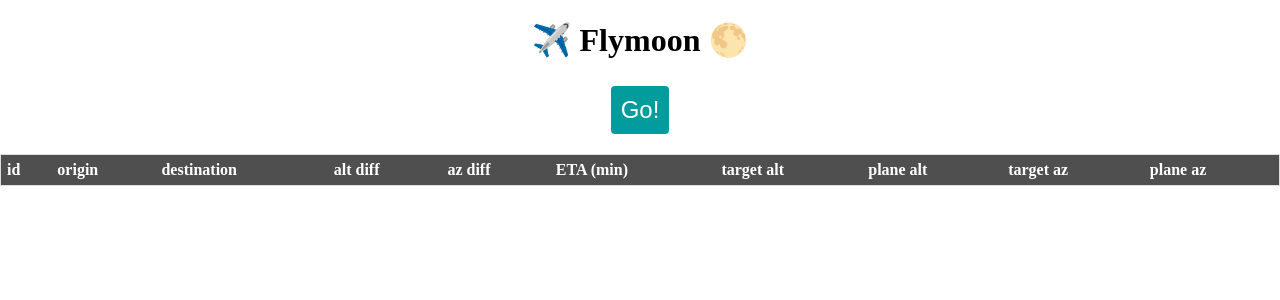
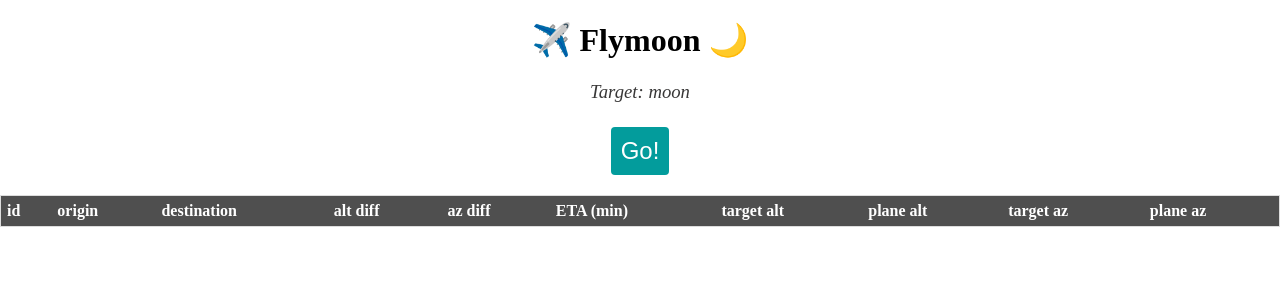
Before and after one commit to dbetm/flymoon, a Flask app: page / in a window 1280 px wide. Shown: the top 300 px of the page. Run offline with Flask 3, Linux system fonts and the light colour scheme; lists and menus that the app fills with data are empty.

Commit message:
choose target from UI

```diff
--- a/app.py
+++ b/app.py
@@ -95,11 +95,10 @@ def check_intersection(
 
 
 
-def run():
+def run(target_name: str = "moon"):
     api_key = os.getenv('AEROAPI_API_KEY')
     personal_latitude = float(os.getenv('PERSONAL_LATITUDE'))
     personal_longitude = float(os.getenv('PERSONAL_LONGITUDE'))
-    target_name = "moon"
 
     earth = ASTRO_EPHEMERIS["earth"]
 
--- a/index.py
+++ b/index.py
@@ -1,21 +1,23 @@
 import time
 
-from flask import Flask, render_template, jsonify
+from flask import Flask, render_template, request, jsonify
 
 from app import run
 
 app = Flask(__name__)
 
 
-@app.route('/')
+@app.route("/")
 def index():
     return render_template("index.html")
 
-@app.route('/check_intersections')
+@app.route("/check_intersections")
 def get_list():
     start_time = time.time()
 
-    data = run()
+    target = request.args["target"]
+
+    data = run(target)
 
     end_time = time.time()
     elapsed_time = end_time - start_time
--- a/static/app.js
+++ b/static/app.js
@@ -11,13 +11,17 @@ var columnNames = [
     "plane_az",
 ];
 
+var target = "sun";
+
 function fetchList() {
     const bodyTable = document.getElementById('flightData');
     let alertMessage = document.getElementById("noResults");
     bodyTable.innerHTML = '';
     alertMessage.innerHTML = '';
 
-    fetch('/check_intersections')
+    const endpoint_url = `/check_intersections?target=${encodeURIComponent(target)}`;
+
+    fetch(endpoint_url)
     .then(response => response.json())
     .then(data => {
 
@@ -48,3 +52,19 @@ function fetchList() {
         });
     });
 }
+
+
+function toggleTarget() {
+    if(target == "moon") {
+        target = "sun";
+
+        document.getElementById("targetIcon").innerHTML = "☀️";
+    }
+    else {
+        target = "moon";
+
+        document.getElementById("targetIcon").innerHTML = "🌙";
+    }
+
+    document.getElementById("targetLabel").innerHTML = target;
+}
--- a/static/main.css
+++ b/static/main.css
@@ -46,6 +46,10 @@ body {
     color: white;
 }
 
+#targetIcon {
+    cursor: pointer;
+}
+
 .highlight-level-1 {
     background-color: rgb(231, 244, 163) !important;
 }
@@ -53,3 +57,9 @@ body {
 .highlight-level-2 {
     background-color: rgb(146, 254, 184) !important;
 }
+
+.light-text {
+    color: rgb(56, 55, 55);
+    font-weight: normal;
+    font-style: oblique;
+}
--- a/templates/index.html
+++ b/templates/index.html
@@ -8,7 +8,8 @@
     <link rel="stylesheet" href="{{ url_for('static', filename='main.css') }}">
 </head>
 <body>
-    <h1>✈️ Flymoon 🌕</h1>
+    <h1>✈️ Flymoon <span id="targetIcon" onclick="toggleTarget();">🌕</span></h1>
+    <h3 class="light-text">Target: <span id="targetLabel"></span></h3>
     <button class="primary" onclick="fetchList()">Go!</button>
 
     <div style="overflow-x:auto;">
@@ -35,5 +36,9 @@
     <h3 class="alert" id="noResults"></h3>
 
     <script src="{{ url_for('static', filename='app.js') }}" charset="utf-8"></script>
+
+    <script>
+        toggleTarget();
+    </script>
 </body>
 </html>
```
